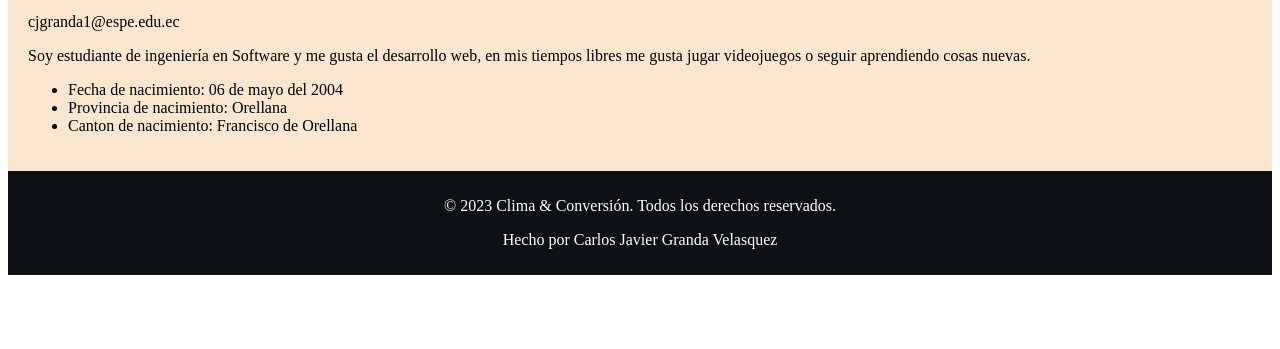
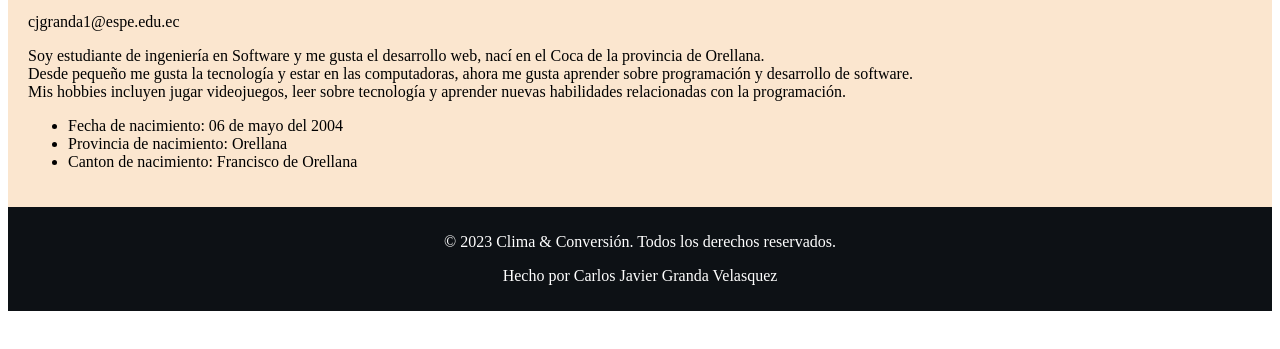
Before and after one commit to cjgranda19/Lab2_PruebasConGitHubActions, a website: page public/index.html in a window 1280 px wide. Shown: the part 249-598 px from the top of the page. Drawn offline with Linux system fonts and the light colour scheme.

Commit message:
Pagina Web

```diff
--- a/public/index.html
+++ b/public/index.html
@@ -16,7 +16,12 @@
         <p>Pruebas de Software - 23311</p>
         <p>cjgranda1@espe.edu.ec</p>
 
-    <p>Soy estudiante de ingeniería en Software y me gusta el desarrollo web, en mis  tiempos libres me gusta jugar videojuegos o seguir aprendiendo cosas nuevas.</p>
+    <p>Soy estudiante de ingeniería en Software y me gusta el desarrollo web, nací en el Coca de la provincia de Orellana.
+        <br>
+        Desde pequeño me gusta la tecnología y estar en las computadoras, ahora me gusta aprender sobre programación y desarrollo de software.
+        <br>
+        Mis hobbies incluyen jugar videojuegos, leer sobre tecnología y aprender nuevas habilidades relacionadas con la programación.
+    </p>
     <ul>
         <li>Fecha de nacimiento: 06 de mayo del 2004</li>
         <li>Provincia de nacimiento: Orellana</li>
```
